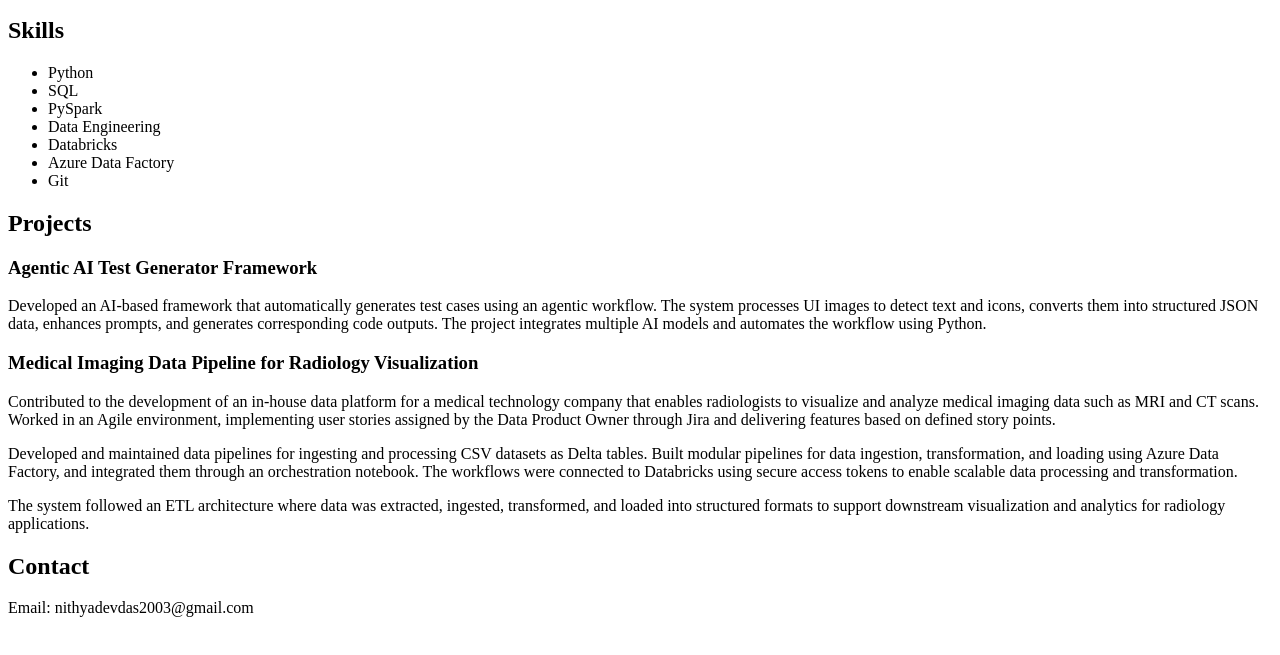
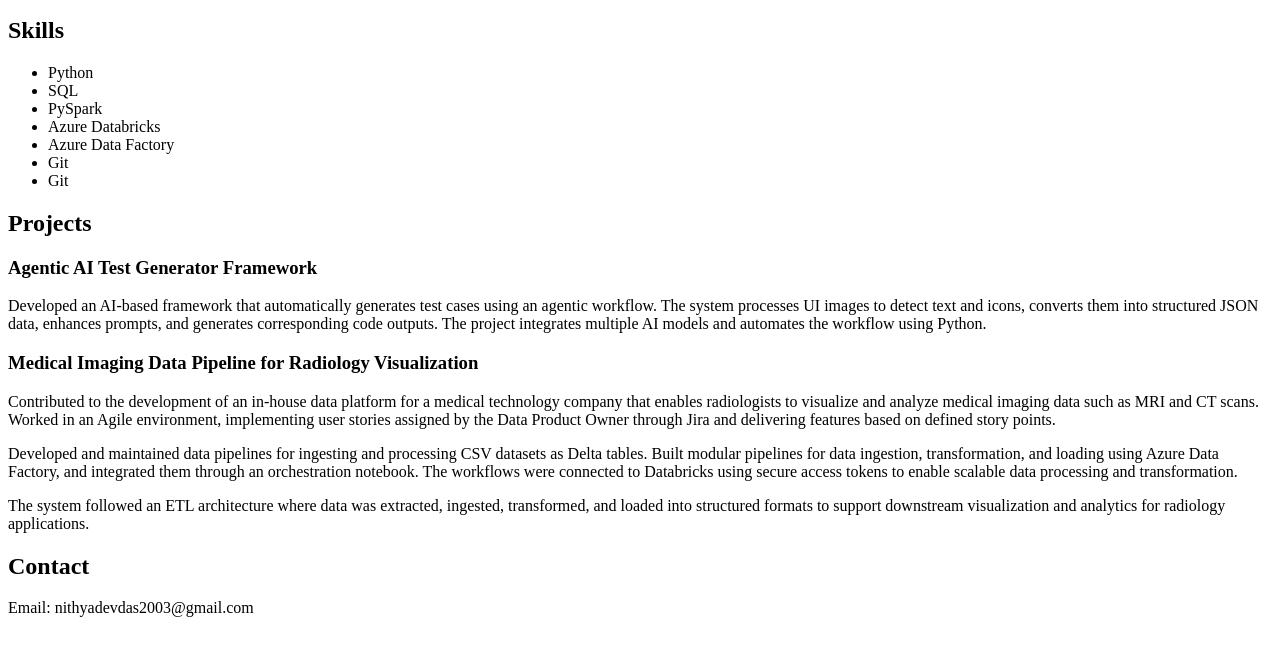
Before and after one commit to nithyadev15/nithyadev.github.io, a plain HTML site: page index.html in a window 1280 px wide. Shown: the part 101-756 px from the top of the page. Drawn offline with Linux system fonts and the light colour scheme.

Commit message:
Update index.html

```diff
--- a/index.html
+++ b/index.html
@@ -15,9 +15,9 @@
 <li>Python</li>
 <li>SQL</li>
 <li>PySpark</li>
-<li>Data Engineering</li>
-<li>Databricks</li>
+<li>Azure Databricks</li>
 <li>Azure Data Factory</li>
+<li>Git</li>
 <li>Git</li>
 </ul>
 
```
